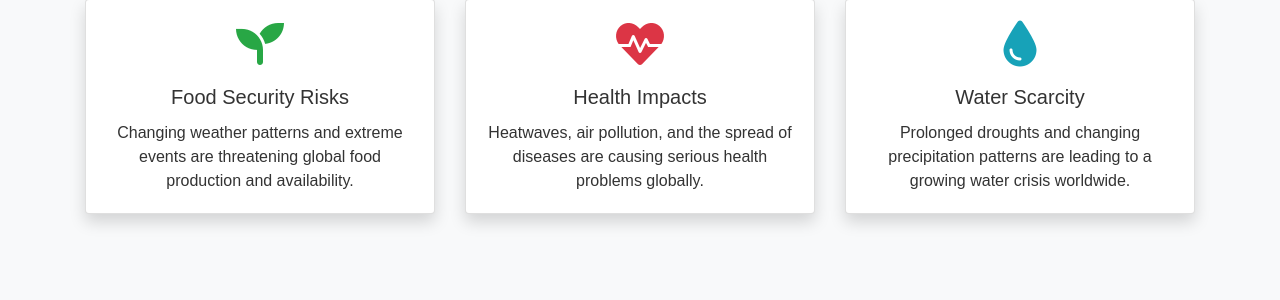
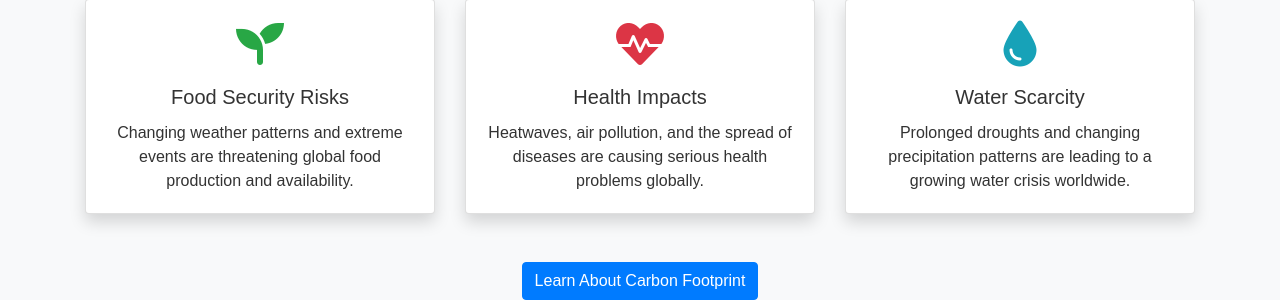
Before and after one commit to rayan-hamid/CST-205-Project, a Flask app: page /effects in a window 1280 px wide. Shown: the part 647-947 px from the top of the page. Before the commit the page ends 872 px from the top, so only its background shows below. Run offline with Flask 3, Linux system fonts and the light colour scheme; some libraries are stand-ins or nearby versions.

Commit message:
Add link to carbon.html in effects.html

```diff
--- a/home.py
+++ b/home.py
@@ -131,6 +131,11 @@ def causes():
 def effects():
     return render_template('effects.html')
 
+@app.route('/carbon')
+def carbon():
+    return render_template('carbon.html')
+
+
 @app.route('/solutions')
 def solutions():
     main_icon = 'main_icon'
--- a/templates/effects.html
+++ b/templates/effects.html
@@ -118,5 +118,9 @@
 
     <script src="https://code.jquery.com/jquery-3.5.1.slim.min.js"></script>
     <script src="https://cdn.jsdelivr.net/npm/bootstrap@4.5.2/dist/js/bootstrap.bundle.min.js"></script>
+    <div class="container text-center mt-4">
+    <a href="{{ url_for('carbon') }}" class="btn btn-primary">Learn About Carbon Footprint</a>
+    </div>
+
 </body>
 </html>
```
